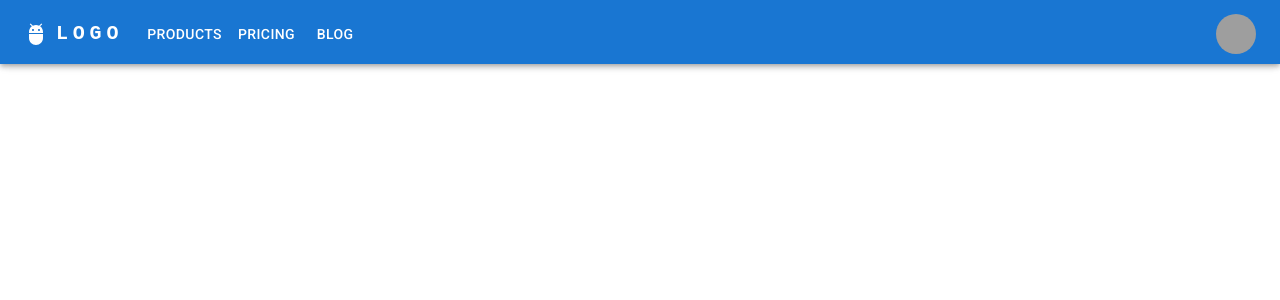
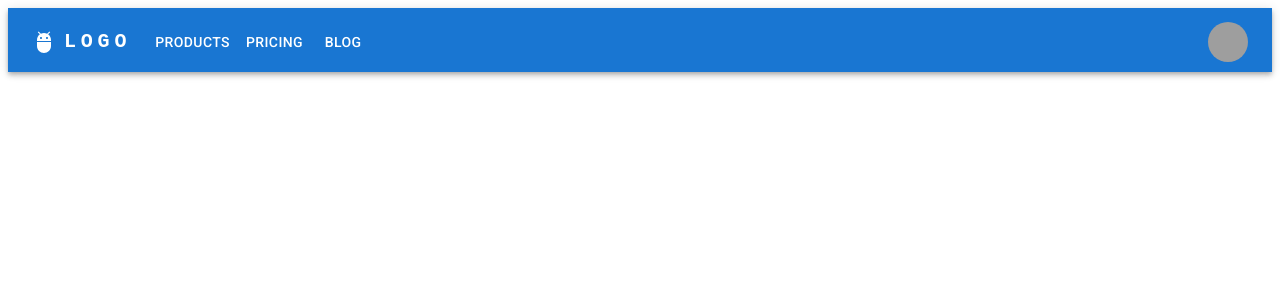
Before and after one commit to Grozay/nexus-service-marketing-system-web, a React (Vite) app: page / in a window 1280 px wide. Shown: the top 300 px of the page. Built offline with nearby package versions, Linux system fonts and the light colour scheme; grey boxes are pictures that could not be loaded.

Commit message:
fix some bug appbar

```diff
--- a/src/components/AppBar/AppBar.jsx
+++ b/src/components/AppBar/AppBar.jsx
@@ -1,3 +1,5 @@
+//nav bar
+import * as React from 'react'
 import AppBar from '@mui/material/AppBar'
 import Box from '@mui/material/Box'
 import Toolbar from '@mui/material/Toolbar'
@@ -17,7 +19,7 @@ import theme from '~/theme'
 const pages = ['Products', 'Pricing', 'Blog']
 const settings = ['Profile', 'Account', 'Dashboard', 'Logout']
 
-const NavBar = () => {
+function ResponsiveAppBar() {
   const [anchorElNav, setAnchorElNav] = useState(null)
   const [anchorElUser, setAnchorElUser] = useState(null)
 
@@ -37,13 +39,8 @@ const NavBar = () => {
   }
 
   return (
-    <AppBar
-      sx={{
-        height: theme.nexus.appBarHeight,
-        backgroundColor: theme.palette.primary.main
-      }}
-    >
-      <Container maxWidth="xl">
+    <AppBar position="static" sx={{ height: theme.nexus.appBarHeight }}>
+      <Container maxWidth="xl" >
         <Toolbar disableGutters>
           <AdbIcon sx={{ display: { xs: 'none', md: 'flex' }, mr: 1 }} />
           <Typography
@@ -162,4 +159,4 @@ const NavBar = () => {
     </AppBar>
   )
 }
-export default NavBar
+export default ResponsiveAppBar
```
